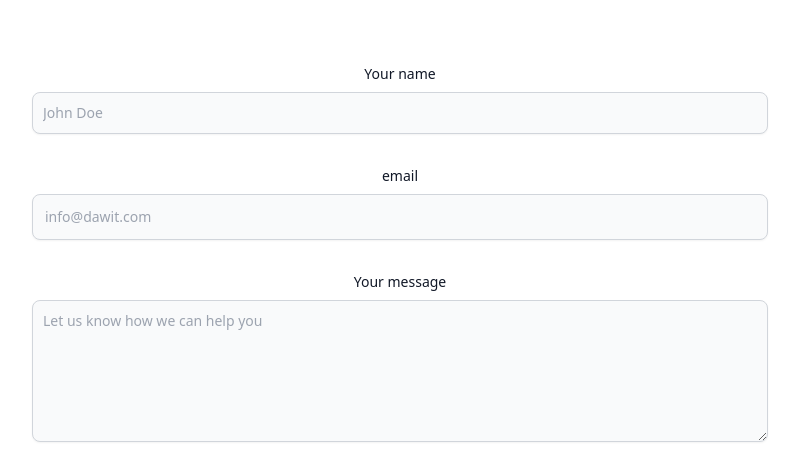
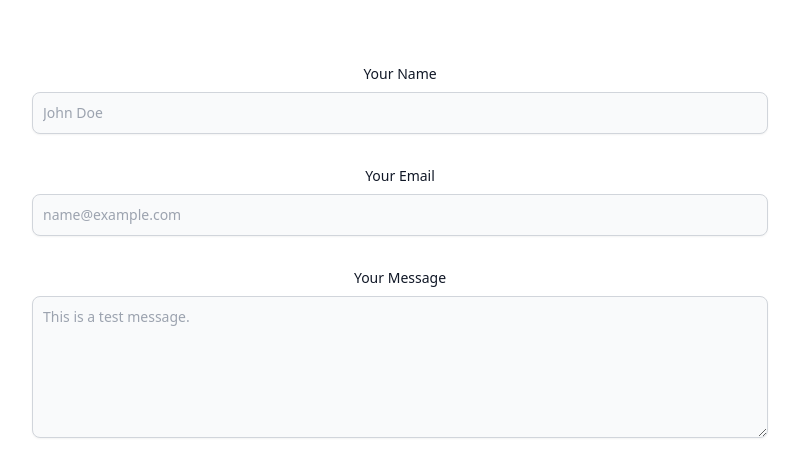
Before and after one commit to Njokimary/Contact-Inquiryfrontend, a React (Create React App) app: page / in a window 1280 px wide. Shown: the part 272-740 px from the top of the page, without its empty margins (240-1039 px from the left). Built offline with nearby package versions, Linux system fonts and the light colour scheme.

Commit message:
style in the form and accept input fields contents

```diff
--- a/src/Components/Contact.js
+++ b/src/Components/Contact.js
@@ -1,9 +1,8 @@
 import React, { useState } from 'react';
 import axios from 'axios';
 
-
 const Contact = () => {
-    const [formData, setFormData] = useState({ name: '', email: '', subject: '', message: '' });
+    const [formData, setFormData] = useState({ name: '', email: '', message: '' });
     const [errors, setErrors] = useState({});
     const [successMessage, setSuccessMessage] = useState('');
 
@@ -41,42 +40,43 @@ const Contact = () => {
                 <p className="mb-8 lg:mb-16 font-light text-center text-gray-500 dark:text-gray-400 sm:text-xl">Got a technical issue? Want to send feedback about a beta feature? Need details about our Business plan? Let us know.</p>
                 <form onSubmit={handleSubmit} className="space-y-8">
                     <div>
-                        <label htmlFor="email" className="block mb-2 text-sm font-medium text-gray-900 dark:text-gray-300">Your name</label>
+                        <label htmlFor="name" className="block mb-2 text-sm font-medium text-gray-900 dark:text-gray-300">Your Name</label>
                         <input
                             type="text"
                             id="name"
+                            name="name"
                             value={formData.name}
                             onChange={handleChange}
                             className="shadow-sm bg-gray-50 border border-gray-300 text-gray-900 text-sm rounded-lg focus:ring-primary-500 focus:border-primary-500 block w-full p-2.5 dark:bg-gray-700 dark:border-gray-600 dark:placeholder-gray-400 dark:text-white dark:focus:ring-primary-500 dark:focus:border-primary-500 dark:shadow-sm-light"
                             placeholder="John Doe"
                             required
                         />
-                        {errors.email && <div className="text-red-500">{errors.email}</div>}
                     </div>
                     <div>
-                        <label htmlFor="subject" className="block mb-2 text-sm font-medium text-gray-900 dark:text-gray-300">email</label>
+                        <label htmlFor="email" className="block mb-2 text-sm font-medium text-gray-900 dark:text-gray-300">Your Email</label>
                         <input
                             type="email"
                             id="email"
+                            name="email"
                             value={formData.email}
                             onChange={handleChange}
-                            className="block p-3 w-full text-sm text-gray-900 bg-gray-50 rounded-lg border border-gray-300 shadow-sm focus:ring-primary-500 focus:border-primary-500 dark:bg-gray-700 dark:border-gray-600 dark:placeholder-gray-400 dark:text-white dark:focus:ring-primary-500 dark:focus:border-primary-500 dark:shadow-sm-light"
-                            placeholder="info@dawit.com"
+                            className="shadow-sm bg-gray-50 border border-gray-300 text-gray-900 text-sm rounded-lg focus:ring-primary-500 focus:border-primary-500 block w-full p-2.5 dark:bg-gray-700 dark:border-gray-600 dark:placeholder-gray-400 dark:text-white dark:focus:ring-primary-500 dark:focus:border-primary-500 dark:shadow-sm-light"
+                            placeholder="name@example.com"
                             required
                         />
-                        {errors.email && <div className="text-red-500">{errors.email}</div>}
                     </div>
                     <div className="sm:col-span-2">
-                        <label htmlFor="message" className="block mb-2 text-sm font-medium text-gray-900 dark:text-gray-400">Your message</label>
+                        <label htmlFor="message" className="block mb-2 text-sm font-medium text-gray-900 dark:text-gray-400">Your Message</label>
                         <textarea
                             id="message"
+                            name="message"
                             rows="6"
                             value={formData.message}
                             onChange={handleChange}
                             className="block p-2.5 w-full text-sm text-gray-900 bg-gray-50 rounded-lg shadow-sm border border-gray-300 focus:ring-primary-500 focus:border-primary-500 dark:bg-gray-700 dark:border-gray-600 dark:placeholder-gray-400 dark:text-white dark:focus:ring-primary-500 dark:focus:border-primary-500"
-                            placeholder="Let us know how we can help you"
-                        />
-                        {errors.message && <div className="text-red-500">{errors.message}</div>}
+                            placeholder="This is a test message."
+                            required
+                        ></textarea>
                     </div>
                     <button type="submit" className="py-3 px-5 text-sm font-medium text-center text-white rounded-lg bg-[#9eb316] sm:w-fit hover:bg-primary-800 focus:ring-4 focus:outline-none focus:ring-primary-300 dark:bg-primary-600 dark:hover:bg-primary-700 dark:focus:ring-primary-800">Submit</button>
                     {successMessage && <div className="text-green-500">{successMessage}</div>}
```
